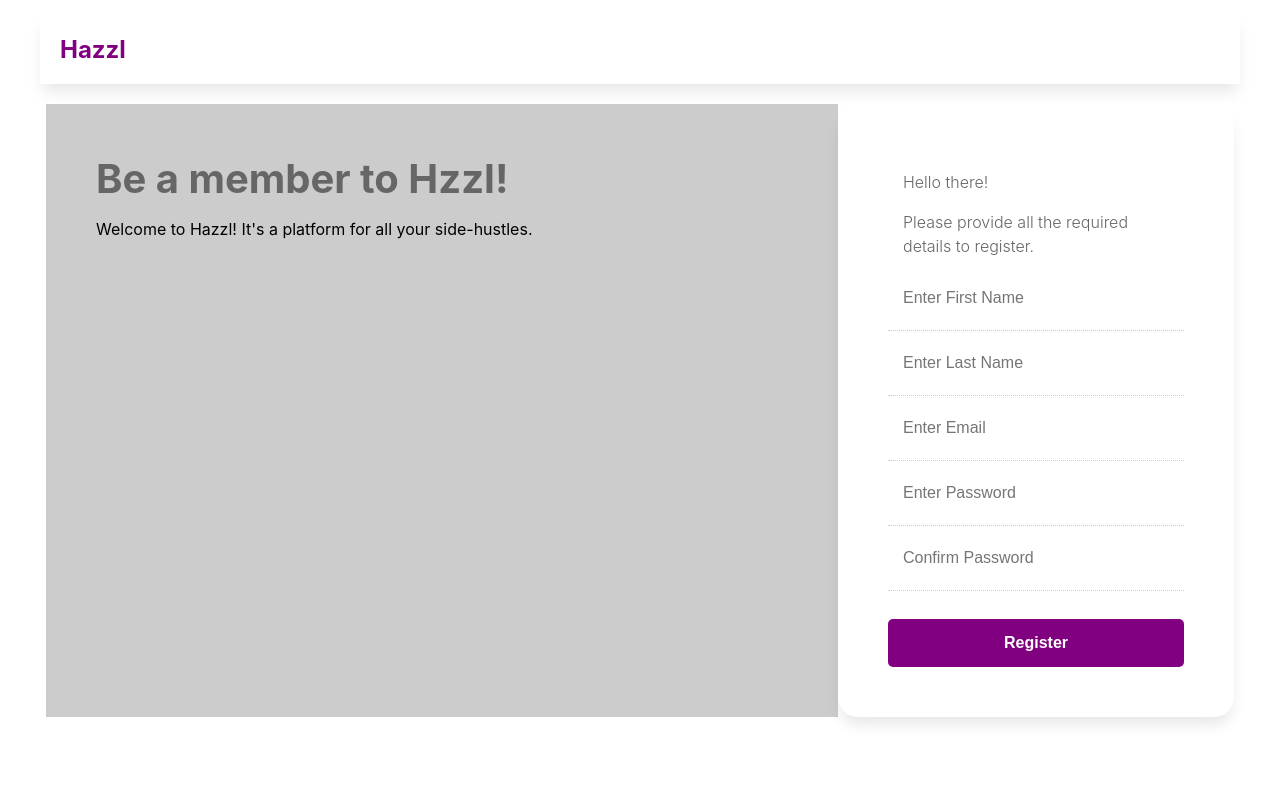
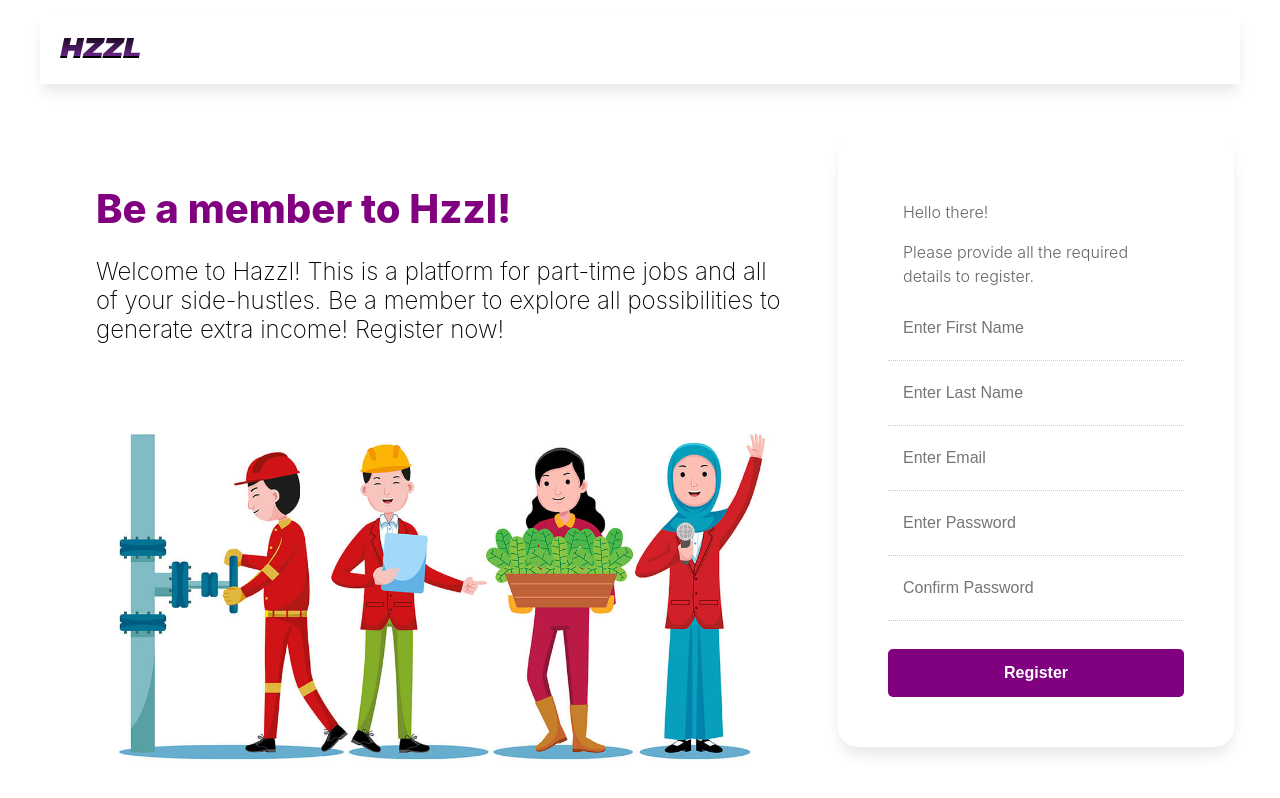
Before and after one commit to qurdafia/hzzl, a React (Create React App) app: page / in a window 1280 px wide. Shown: the top 798 px of the page. Built offline with nearby package versions, Linux system fonts and the light colour scheme.

Commit message:
Adding color and few images.

```diff
--- a/src/App.css
+++ b/src/App.css
@@ -11,7 +11,7 @@
   color: purple;
   font-weight: bolder;
   font-size: 24px;
-  margin-bottom: 20px;
+  margin-bottom: 50px;
   margin-left: auto;
   margin-right: auto;
   padding: 20px;
@@ -27,10 +27,36 @@
 }
 
 .TwoThirdBoxWrapper {
-  background-color: #ccc;
+  /*background-color: #ccc;*/
+  /* box-shadow: 0px 10px 15px -3px rgba(0,0,0,0.1); */
   box-sizing: border-box;
   padding: 50px;
   width: 66%;
+}
+
+.HeroMessage {
+  font-weight: 200;
+  font-size: 24px;
+}
+
+.Title {
+  color: purple;
+  font-size: 40px;
+  font-weight: 800 !important;
+}
+
+.Welcome {
+  color: #666666;
+  font-weight: 300;
+  padding: 0 15px ;
+}
+
+.Welcome p {
+  line-height: 1.5;
+}
+
+.HeroMessageImage img {
+  width: 100%;
 }
 
 .RegisterWrapper {
@@ -51,22 +77,6 @@
   border-bottom: none;
   border-left: none;
   border-right: none;
-}
-
-.Title {
-  color: #666666;
-  font-size: 40px;
-  font-weight: bolder;
-}
-
-.Welcome {
-  color: #666666;
-  font-weight: 300;
-  padding: 0 15px ;
-}
-
-.Welcome p {
-  line-height: 1.5;
 }
 
 /* Input Styling */
--- a/src/App.js
+++ b/src/App.js
@@ -1,21 +1,18 @@
 import './App.css';
 import { RegisterComponent } from './components/RegisterComponent';
+import { HeroMessage } from './components/HeroMessage';
+import { HzzlLogo } from './components/HzzlLogo';
 
 const App = () => {
 
   return (
     <div className='App'>
       <div className='LogoArea'>
-        Hazzl
+        <HzzlLogo />
       </div>
       <div className='MainWrapper'>
         <div className='TwoThirdBoxWrapper'>
-          <div className='Title'>
-            Be a member to Hzzl!
-          </div>
-          <p>
-            Welcome to Hazzl! It's a platform for all your side-hustles.
-          </p>
+          <HeroMessage />
         </div>
         <div className='RegisterWrapper'>
           <RegisterComponent
--- /dev/null
+++ b/src/components/HeroMessage.js
@@ -0,0 +1,17 @@
+import '../App.css';
+import { HeroMessageImage } from './HeroMessageImage.js';
+
+export const HeroMessage = () => {
+    return (
+        <div className='HeroMessage'>
+            <div className='Title'>
+                Be a member to Hzzl!
+            </div>
+            <p>
+                Welcome to Hazzl! This is a platform for part-time jobs and all of your side-hustles. Be a member to
+                explore all possibilities to generate extra income! Register now!
+            </p>
+            <HeroMessageImage />
+        </div>
+    )
+}
--- /dev/null
+++ b/src/components/HeroMessageImage.js
@@ -0,0 +1,10 @@
+import '../App.css';
+import HeroImage from '../assets/hzzl_hero_msg_img.jpg';
+
+export const HeroMessageImage = () => {
+    return (
+        <div className='HeroMessageImage'>
+            <img src={HeroImage} alt="part-time-jobs" />
+        </div>
+    )
+}
--- /dev/null
+++ b/src/components/HzzlLogo.js
@@ -0,0 +1,10 @@
+import '../App.css';
+import HzzlLogoImage from '../assets/hzzl_logo-01.svg';
+
+export const HzzlLogo = () => {
+    return (
+        <div className='HzzlLogoImage'>
+            <img width={80} src={HzzlLogoImage} alt="part-time-jobs-brand" />
+        </div>
+    )
+}
```
Also changed, not shown: src/assets/hzzl_hero_msg_img.jpg (added), src/assets/hzzl_logo-01.svg (added).
